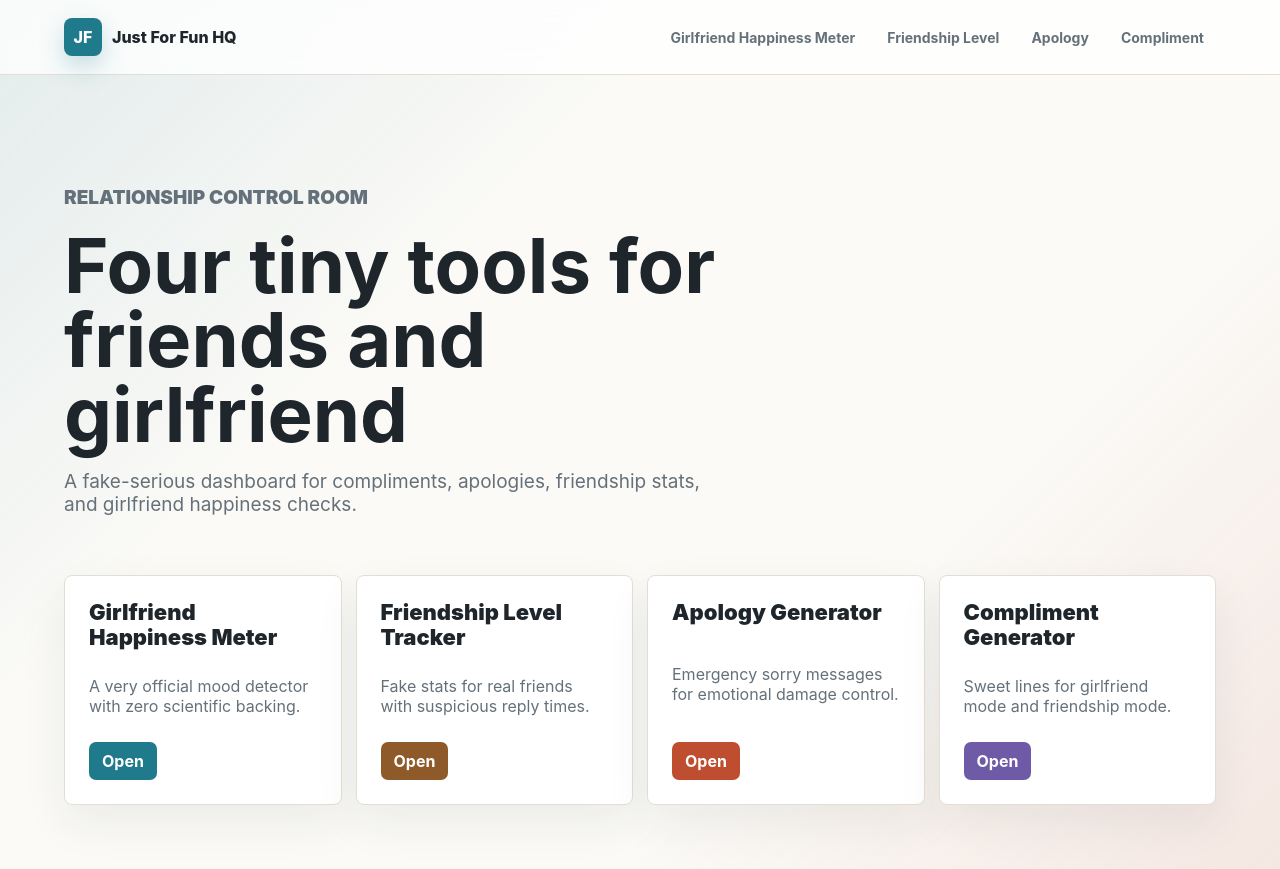
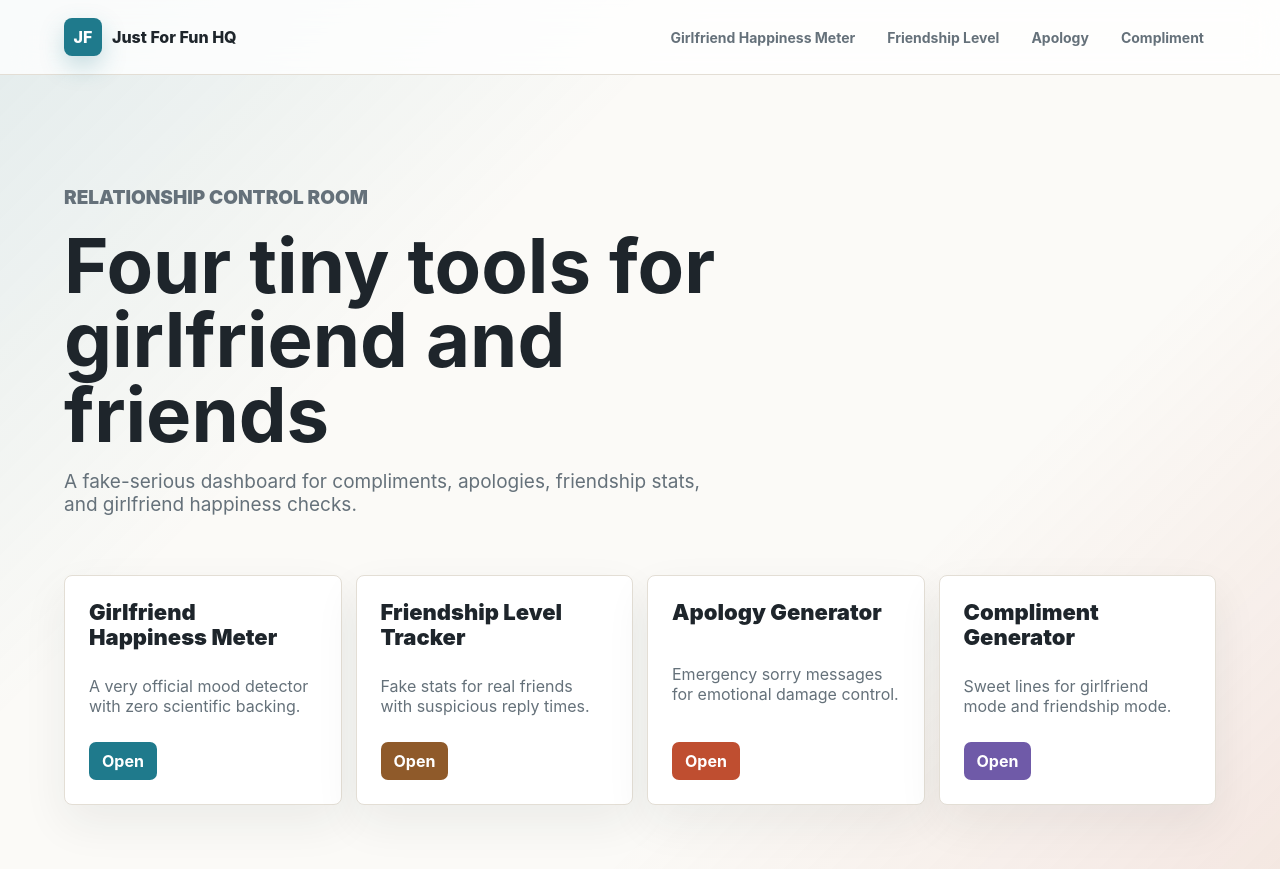
Before and after one commit to kushalkachari993-dev/fun_application-1, a React (Vite) app: page / in a window 1280 px wide. Built offline with nearby package versions, Linux system fonts and the light colour scheme.

Commit message:
Update homepage heading copy

```diff
--- a/src/App.jsx
+++ b/src/App.jsx
@@ -139,7 +139,7 @@ function Layout() {
 
       <section className={isHome ? 'hero home-hero' : 'hero compact-hero'}>
         <p className="eyebrow">Relationship Control Room</p>
-        <h1>{isHome ? 'Four tiny tools for friends and girlfriend' : currentPageTitle(location.pathname)}</h1>
+        <h1>{isHome ? 'Four tiny tools for girlfriend and friends' : currentPageTitle(location.pathname)}</h1>
         <p>
           {isHome
             ? 'A fake-serious dashboard for compliments, apologies, friendship stats, and girlfriend happiness checks.'
```
